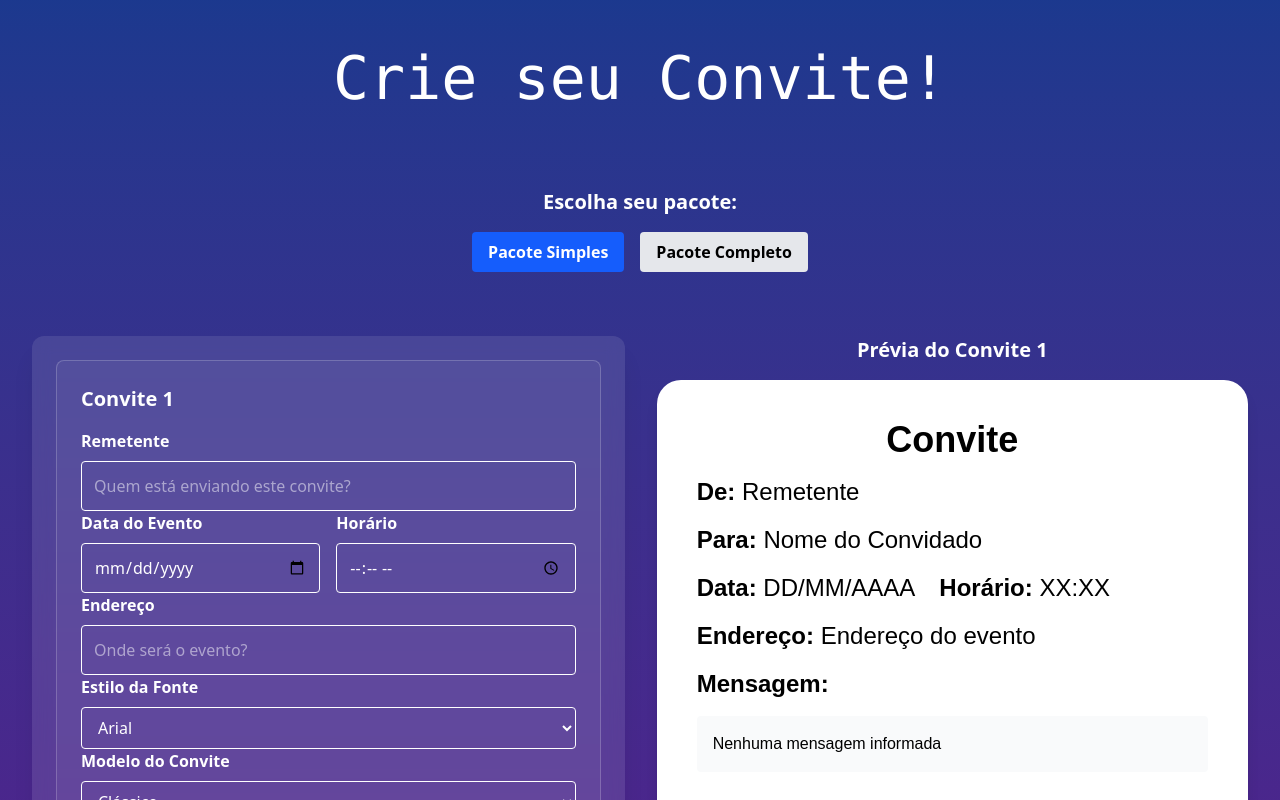
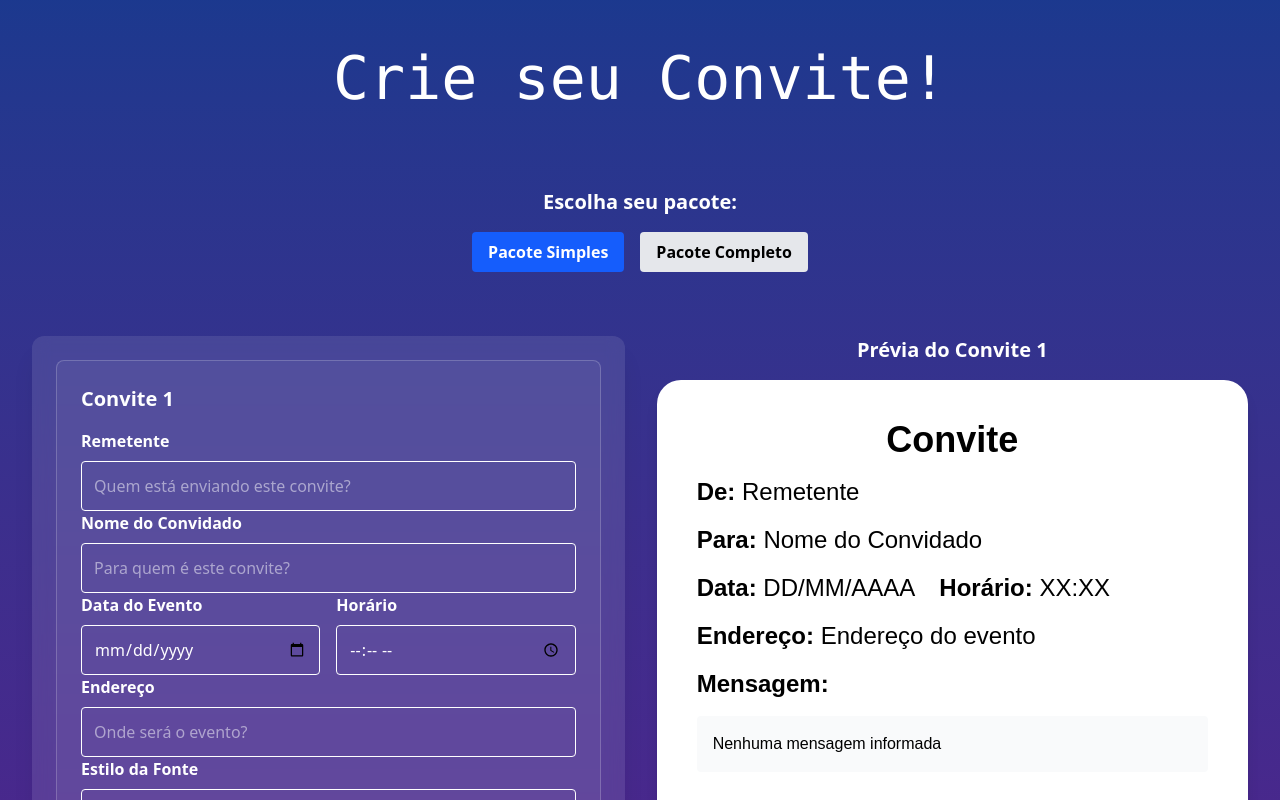
Before and after one commit to diegobbrito/personal-date, a React (Vite) app in the folder frontend/: page /makeyourinvite in a window 1280 px wide. Shown: the top 800 px of the page. Built offline with nearby package versions, Linux system fonts and the light colour scheme.

Commit message:
feat: added receiverName field

```diff
--- a/frontend/src/pages/Checkout.tsx
+++ b/frontend/src/pages/Checkout.tsx
@@ -4,6 +4,7 @@ import InvitePreview from "../components/Preview/InvitePreview";
 
 interface InviteFormData {
   sender: string;
+  receiverName: string;
   eventDate: string;
   eventTime: string;
   message: string;
@@ -24,7 +25,8 @@ const Checkout: React.FC = () => {
       mail: email
     },
     meetings: formData.map(invite => ({
-      receiverName: invite.sender,
+      sender: invite.sender,
+      receiverName: invite.receiverName,
       eventDate: invite.eventDate,
       eventTime: invite.eventTime,
       message: invite.message,
--- a/frontend/src/pages/MakeYourInvite.tsx
+++ b/frontend/src/pages/MakeYourInvite.tsx
@@ -11,6 +11,7 @@ type TemplateType = "classic" | "modern" | "elegant" | "fun";
 interface InviteFormData {
   sender: string;
   eventDate: string;
+  receiverName: string;
   eventTime: string;
   message: string;
   address: string;
@@ -45,6 +46,7 @@ const MakeYourInvite: React.FC = () => {
     {
       sender: "",
       eventDate: "",
+      receiverName: "",
       eventTime: "",
       message: "",
       address: "",
@@ -75,6 +77,7 @@ const MakeYourInvite: React.FC = () => {
             { ...formData[0] },
             {
               sender: "",
+              receiverName: "",
               eventDate: "",
               eventTime: "",
               message: "",
@@ -87,12 +90,35 @@ const MakeYourInvite: React.FC = () => {
     );
   };
 
+  const validateDate = (dateString: string): boolean => {
+    if (!dateString) return true;
+
+    const today = new Date();
+    today.setHours(0, 0, 0, 0);
+
+    const selectedDate = new Date(dateString);
+
+    return selectedDate >= today;
+  };
+
   const navigate = useNavigate();
 
   const handleSubmit = (e: React.FormEvent) => {
     e.preventDefault();
+
+
+    const hasInvalidDate = formData.some(invite => {
+      return !validateDate(invite.eventDate);
+    });
+
+    if (hasInvalidDate) {
+      alert("A data do evento não pode ser anterior ao dia atual!");
+      return;
+    }
+
     navigate("/checkout", { state: { formData } });
   };
+
   return (
     <div className="min-h-screen bg-gradient-to-b from-blue-900 to-purple-900">
       <div className="flex flex-col items-center py-5 lg:py-12 px-4 sm:px-6 mx-auto w-full">
@@ -125,6 +151,14 @@ const MakeYourInvite: React.FC = () => {
                   placeholder="Quem está enviando este convite?"
                   id={""}
                 />
+                <InviteInputField
+                  label="Nome do Convidado"
+                  name="receiverName"
+                  value={invite.receiverName}
+                  onChange={(e) => handleChange(e, index)}
+                  placeholder="Para quem é este convite?"
+                  id={`receiverName-${index}`}
+                />
                 <div className="grid grid-cols-1 md:grid-cols-2 gap-4">
                   <InviteInputField
                     label="Data do Evento"
@@ -143,6 +177,7 @@ const MakeYourInvite: React.FC = () => {
                     id={""}
                   />
                 </div>
+
                 <InviteInputField
                   label="Endereço"
                   name="address"
@@ -182,7 +217,7 @@ const MakeYourInvite: React.FC = () => {
               type="submit"
               className="w-full bg-gradient-to-r from-blue-500 to-purple-600 hover:from-blue-600 hover:to-purple-700 text-white font-bold py-3 px-6 rounded-lg transition-all duration-300 shadow-lg"
               onClick={handleSubmit}
-              >
+            >
               Gerar Convite
             </button>
           </form>
```
Also changed, not shown: frontend/src/components/Buttons/PackageSelector.tsx (+12 -7 lines).
